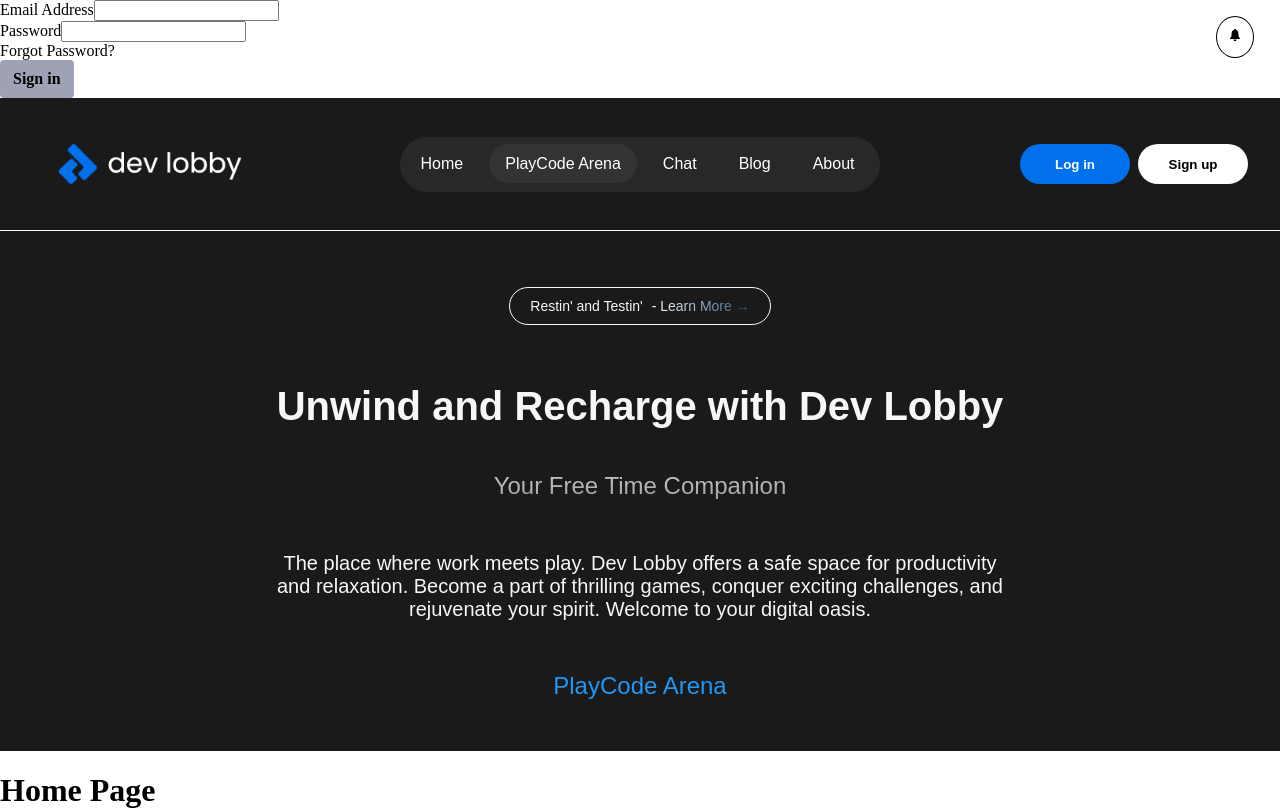
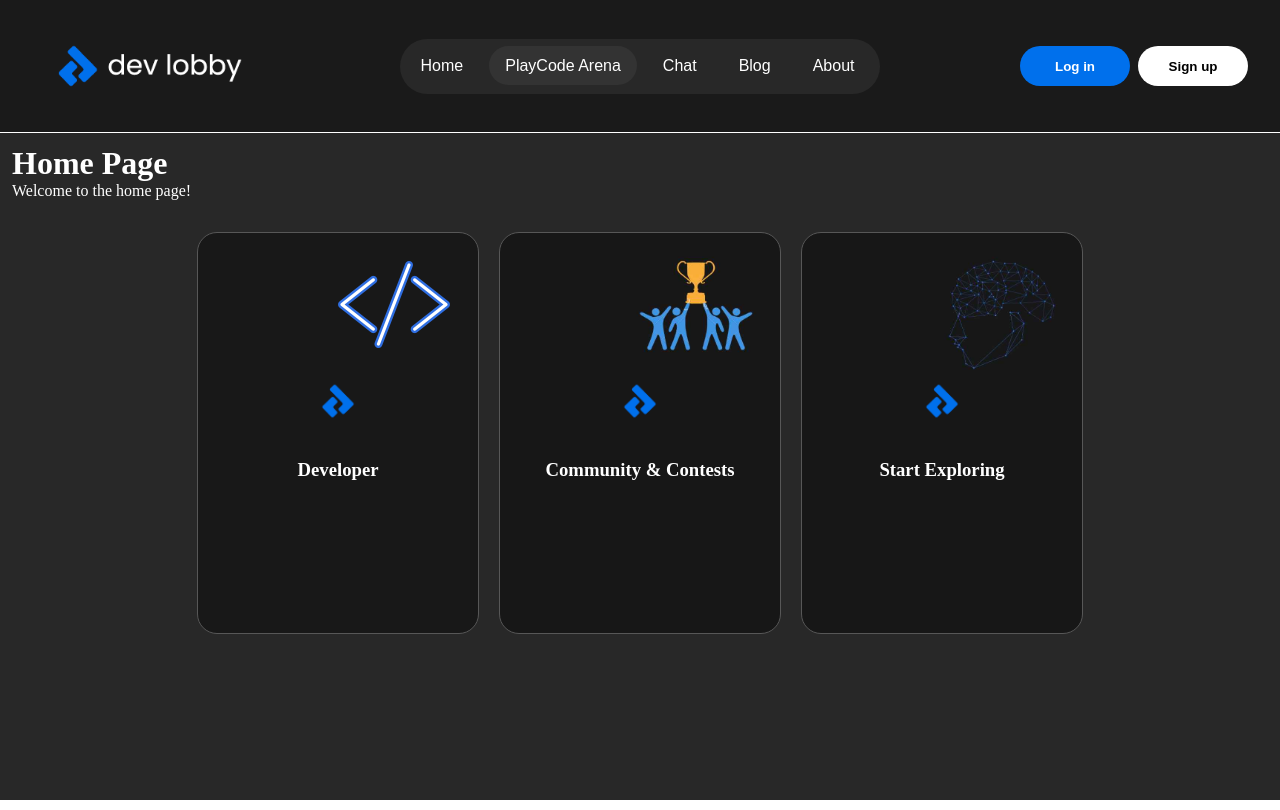
Before and after one commit to edberv1/DevLobby, a React (Create React App) app: page / in a window 1280 px wide. Shown: the top 810 px of the page. Built offline with nearby package versions, Linux system fonts and the light colour scheme.

Commit message:
Styling improvements

```diff
--- a/src/components/ClientLayout.jsx
+++ b/src/components/ClientLayout.jsx
@@ -6,17 +6,16 @@ import Sidebar from './molecules/Sidebar'
 import Cards from './organisms/Cards'
 import NotificationBar from './atoms/NotificationBar'
 import Login from '../components/organisms/Login'
+import DashboardCard from './molecules/DashboardCard'
 
 const ClientLayout = () => {
   return (
     <>
-      <Login />
       <div>
-        <NotificationBar />
         <Navbar />
-        <ClientHeaderSection />
-        <Outlet />
-        {/* <Sidebar /> */}
+        <div className='organism-container'>
+          <Outlet />
+        </div>
         <Cards />
       </div>
     </>
--- a/src/components/molecules/DashboardCard.jsx
+++ b/src/components/molecules/DashboardCard.jsx
@@ -10,7 +10,7 @@ const items = [
 
 const DashboardCard = ({ title }) => {
   return (
-    <div className='card'>
+    <div className='dashboard-card'>
       <header>
         <div className='title-container'>
           <div className='title'>{title}</div>
--- a/src/scss/base/_base.scss
+++ b/src/scss/base/_base.scss
@@ -4,6 +4,7 @@ $theme-title: #252733;
 $theme-blue: #3751ff;
 $theme-gray-light: #9fa2b4;
 $theme-gray-bluish: #4b506d;
+$theme-background-dark: #282828;
 
 @mixin sub-heading {
   letter-spacing: 0.2px;
@@ -24,3 +25,22 @@ $theme-gray-bluish: #4b506d;
   border-radius: 0.25rem;
   background-color: $theme-gray-light;
 }
+
+* {
+  font-family: 'Poppins' sans-serif;
+}
+
+.App {
+  height: 100vh;
+  background-color: $theme-background-dark;
+}
+
+.organism-container {
+  h1,
+  p {
+    margin: 0;
+  }
+
+  color: white;
+  padding: 12px;
+}
--- a/src/scss/molecules/_dashboardCard.scss
+++ b/src/scss/molecules/_dashboardCard.scss
@@ -11,13 +11,12 @@ $theme-gray-bluish: #4b506d;
   font-weight: 600;
 }
 
-.card {
+.dashboard-card {
   background-color: $theme-background-light;
   border: 2px solid $theme-border-light;
   font-family: sans-serif;
   border-radius: 8px;
   padding-bottom: 10px;
-  width: 100%;
 }
 
 header {
--- a/src/scss/molecules/_navbar.scss
+++ b/src/scss/molecules/_navbar.scss
@@ -54,7 +54,7 @@ body {
 }
 
 .navbar {
-  font-family: "Poppins", sans-serif;
+  font-family: 'Poppins', sans-serif;
   display: flex;
   justify-content: space-between;
   align-items: center;
```
